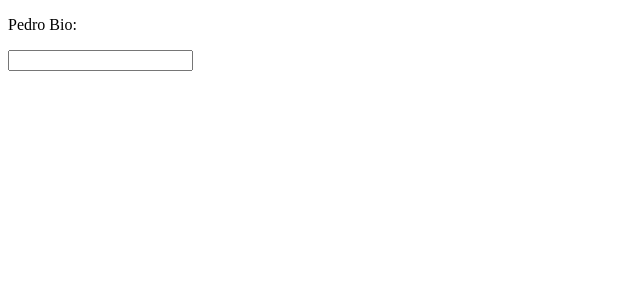
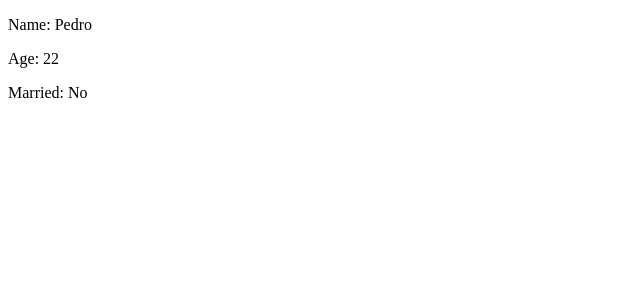
Before and after one commit to Prakhar896/TSCrashCourse, a React (Create React App) app: page / in a window 1280 px wide. Shown: the top 300 px of the page, without its empty margins (0-640 px from the left). Built offline with nearby package versions, Linux system fonts and the light colour scheme.

Commit message:
usage of context api with typescript

```diff
--- a/src/Person.tsx
+++ b/src/Person.tsx
@@ -1,29 +1,26 @@
-import { useState } from "react";
+import { useContext, useState } from "react";
+import { User, UserContext, UserProvider } from "./UserContextProvider";
 
-export interface PersonProps {
-    name: string;
-    age: number;
-    isMarried: boolean;
-}
+export const Person = (props: User) => {
+    // const [isShowInfo, setShowInfo] = useState<boolean | null>(false);
+    // const [bio, setBio] = useState<string | null>('');
 
-export const Person = (props: PersonProps) => {
-    const [isShowInfo, setShowInfo] = useState<boolean | null>(false);
-    const [bio, setBio] = useState<string | null>('');
+    // const handleChange = (event: React.ChangeEvent<HTMLInputElement>) => {
+    //     setBio(event.target.value);
+    // }
 
-    const handleChange = (event: React.ChangeEvent<HTMLInputElement>) => {
-        setBio(event.target.value);
-    }
+    const { users, addUser } = useContext(UserContext);
 
     return (
-        <div>
-            {isShowInfo && <>
+        <UserProvider>
+            <div>
                 <p>Name: {props.name}</p>
                 <p>Age: {props.age}</p>
                 <p>Married: {props.isMarried ? "Yes" : "No"}</p>
-            </>}
-
+                {/*
             <p>{props.name} Bio: {bio ?? "No Bio Available"}</p>
-            <input value={bio ?? ''} onChange={e => setBio(e.target.value)} />
-        </div>
+            <input value={bio ?? ''} onChange={e => setBio(e.target.value)} /> */}
+            </div>
+        </UserProvider>
     )
 }
--- /dev/null
+++ b/src/UserContextProvider.tsx
@@ -0,0 +1,45 @@
+import { createContext, useEffect, useState } from "react";
+
+export interface User {
+    name: string;
+    age: number;
+    isMarried: boolean;
+}
+
+export interface UserContextType {
+    users: User[] | null;
+    addUser: (user: User) => void;
+    updateUser: (userID: string) => void;
+    deleteUser: (userID: string) => void;
+}
+
+const contextInitialValues = {
+    users: null,
+    addUser: (user: User) => { },
+    updateUser: (userID: string) => { },
+    deleteUser: (userID: string) => { },
+}
+
+export const UserContext = createContext<UserContextType>(contextInitialValues);
+
+interface Props {
+    children: React.ReactNode;
+}
+
+export const UserProvider = (props: Props) => {
+    const [users, setUsers] = useState<User[] | null>(null);
+
+    useEffect(() => {
+        setUsers([
+            { name: "Pedro", age: 30, isMarried: true },
+            { name: "John", age: 40, isMarried: false },
+            { name: "Jane", age: 50, isMarried: true },
+        ])
+    }, [])
+
+    const addUser = (user: User) => null;
+    const updateUser = (userID: string) => null;
+    const deleteUser = (userID: string) => null;
+
+    return <UserContext.Provider value={{users, addUser, updateUser, deleteUser}}>{props.children}</UserContext.Provider>;
+}
```
